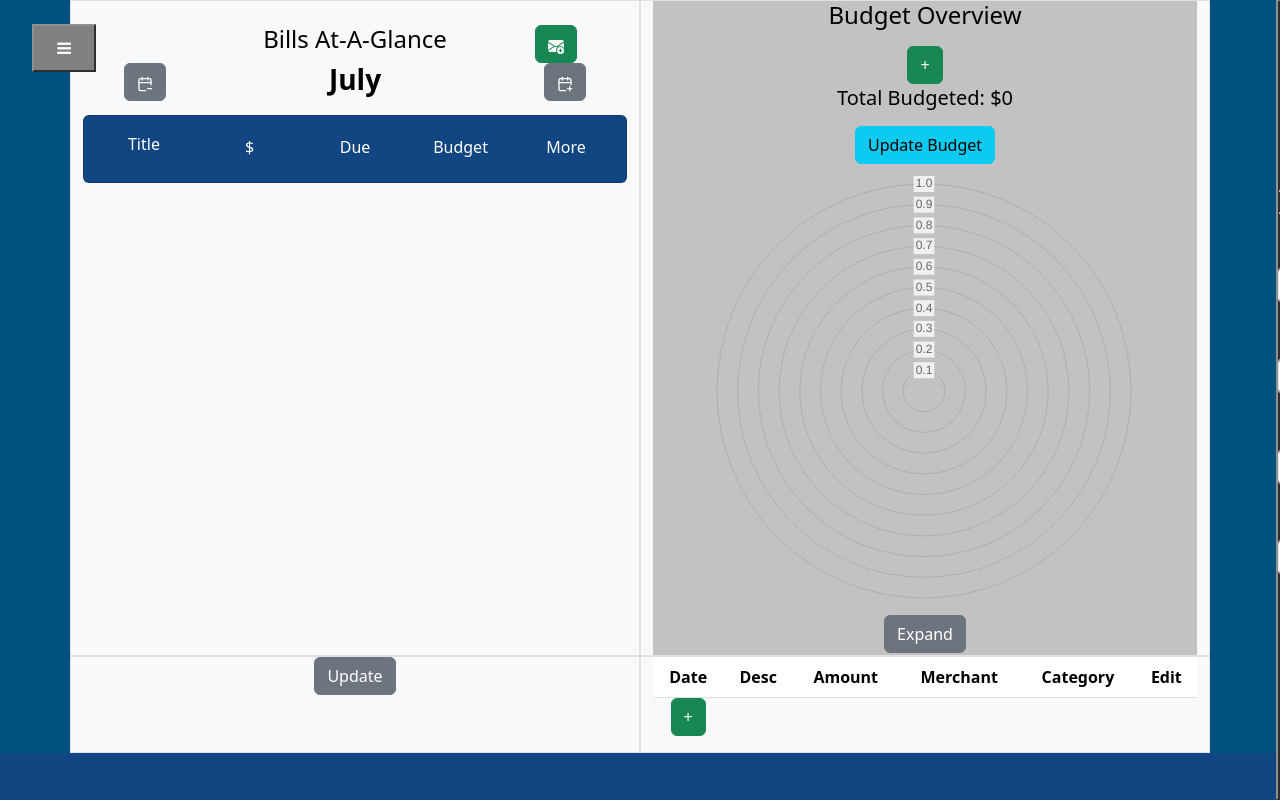
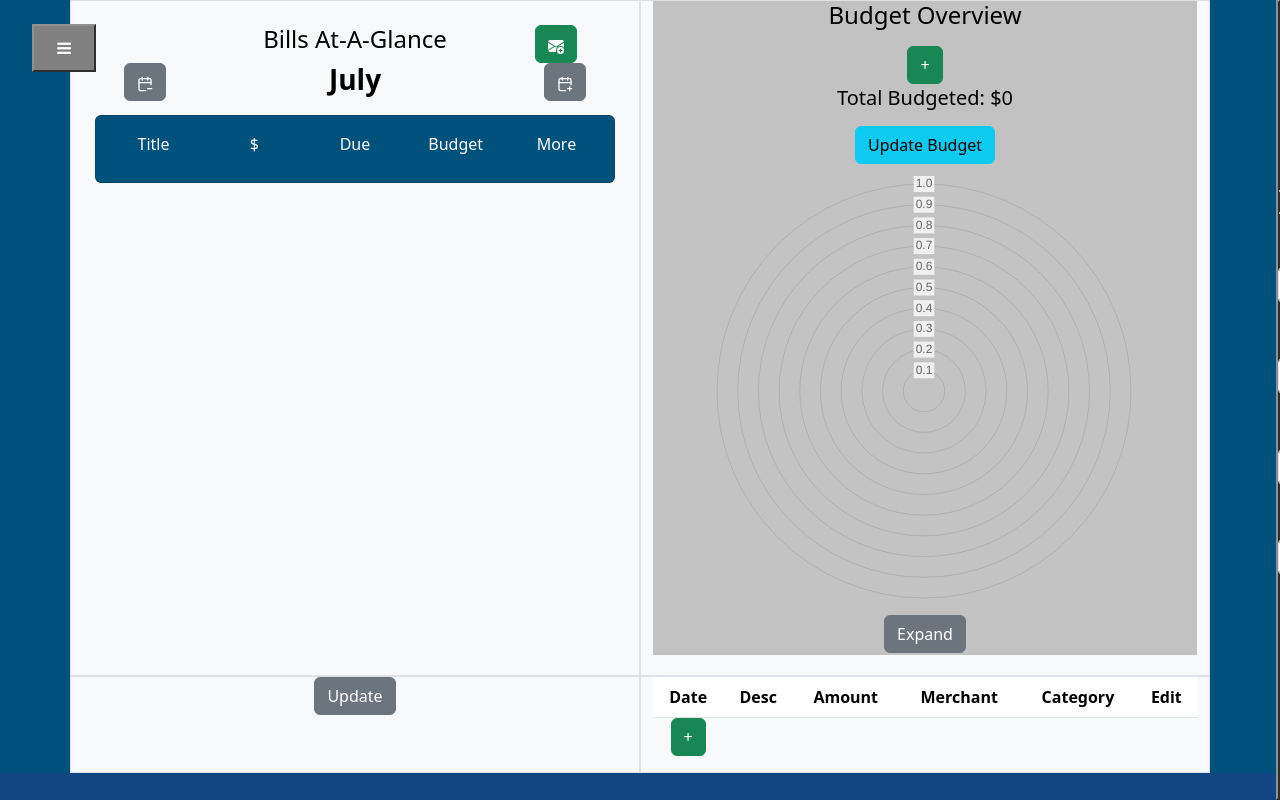
Before and after one commit to nisequence/Dollar-Divider, a React (Create React App) app in the folder client/dollar-divider/: page /dashboard in a window 1280 px wide. Built offline with nearby package versions, Linux system fonts and the light colour scheme.

Commit message:
Header card styling / positioning - NS

```diff
--- a/client/dollar-divider/src/components/dashboard/bills/Calendar/Calendar.jsx
+++ b/client/dollar-divider/src/components/dashboard/bills/Calendar/Calendar.jsx
@@ -1,5 +1,15 @@
 import React, { useState } from "react";
-import { Carousel, CarouselItem, Button, Row, Col } from "reactstrap";
+import {
+  Carousel,
+  CarouselItem,
+  Button,
+  Row,
+  Col,
+  Card,
+  CardBody,
+  CardTitle,
+  CardText,
+} from "reactstrap";
 import { LuCalendarPlus, LuCalendarMinus } from "react-icons/lu";
 import Cards from "./Cards/Cards";
 import AddBill from "../AddBill/AddBill";
@@ -151,6 +161,37 @@ export default function Calendar(props) {
         next={next}
         previous={previous}
       >
+        <Card
+          body
+          style={{
+            maxHeight: "10vh",
+            backgroundColor: "#00517c",
+            margin: "0.75rem",
+            padding: "0.2rem",
+            color: "white",
+            alignContent: "center",
+          }}
+        >
+          <CardBody>
+            <Row>
+              <Col>
+                <CardTitle tag="h6">Title</CardTitle>
+              </Col>
+              <Col>
+                <CardText tag="h6">$</CardText>
+              </Col>
+              <Col>
+                <CardText tag="h6">Due</CardText>
+              </Col>
+              <Col>
+                <CardText tag="h6">Budget</CardText>
+              </Col>
+              <Col>
+                <CardText tag="h6">More</CardText>
+              </Col>
+            </Row>
+          </CardBody>
+        </Card>
         {slides}
       </Carousel>
     </div>
--- a/client/dollar-divider/src/components/dashboard/bills/Calendar/Cards/Cards.jsx
+++ b/client/dollar-divider/src/components/dashboard/bills/Calendar/Cards/Cards.jsx
@@ -73,11 +73,11 @@ export default function Cards(props) {
   return (
     <>
       <Row sm="5" overflow-y="scroll">
-        <Card
+        {/* <Card
           body
           style={{
             maxHeight: "10vh",
-            backgroundColor: "rgba(0, 57, 122, 0.932)",
+            backgroundColor: "#00517c",
             margin: "0.75rem",
             padding: "0.2rem",
             color: "white",
@@ -90,20 +90,20 @@ export default function Cards(props) {
                 <CardTitle tag="h6">Title</CardTitle>
               </Col>
               <Col>
-                <CardText>$</CardText>
+                <CardText tag="h6">$</CardText>
               </Col>
               <Col>
-                <CardText>Due</CardText>
+                <CardText tag="h6">Due</CardText>
               </Col>
               <Col>
-                <CardText>Budget</CardText>
+                <CardText tag="h6">Budget</CardText>
               </Col>
               <Col>
-                <CardText>More</CardText>
+                <CardText tag="h6">More</CardText>
               </Col>
             </Row>
           </CardBody>
-        </Card>
+        </Card> */}
       </Row>
       {/* {displayBillCards(props.bills, props.month)} */}
       {props.bills?.map((each) => {
```
Also changed, not shown: client/dollar-divider/src/components/dashboard/bills/Calendar/Cards/ClickCard/ClickCard.jsx (deleted, +0 -88 lines).
